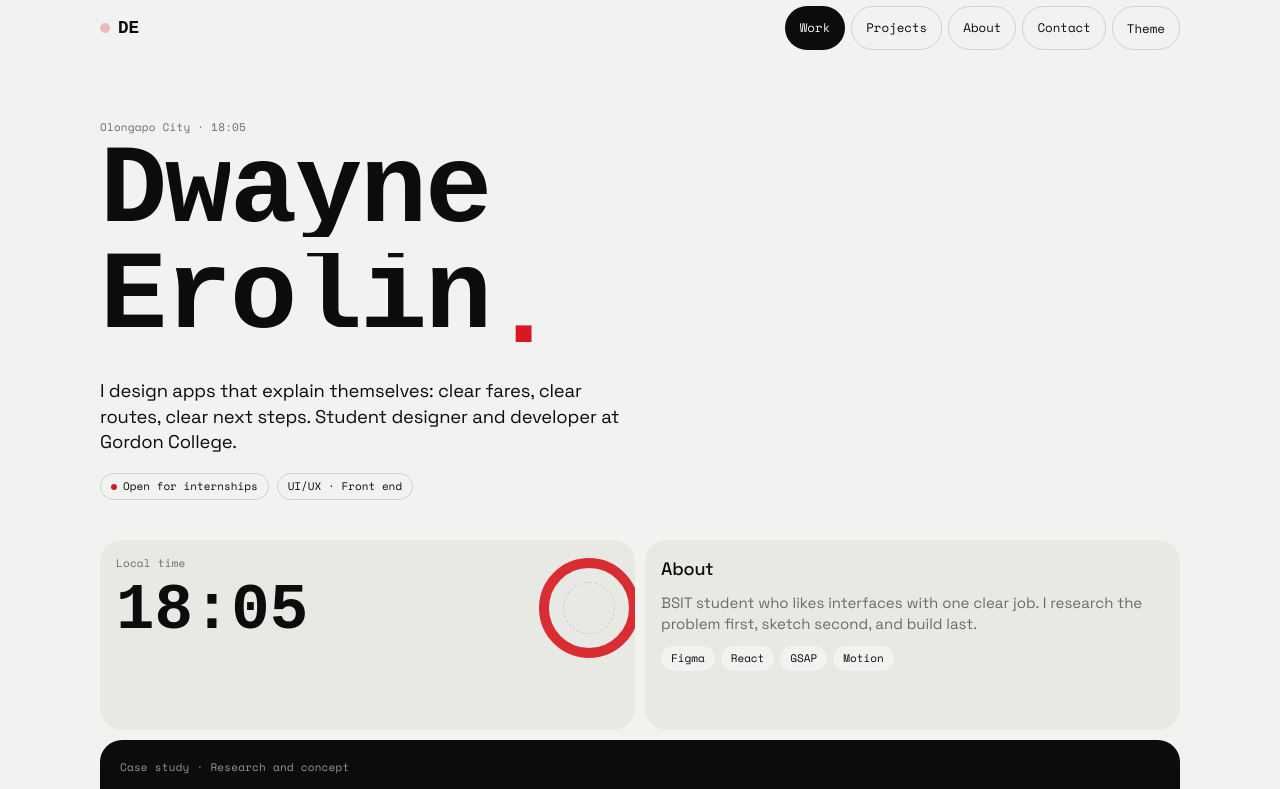
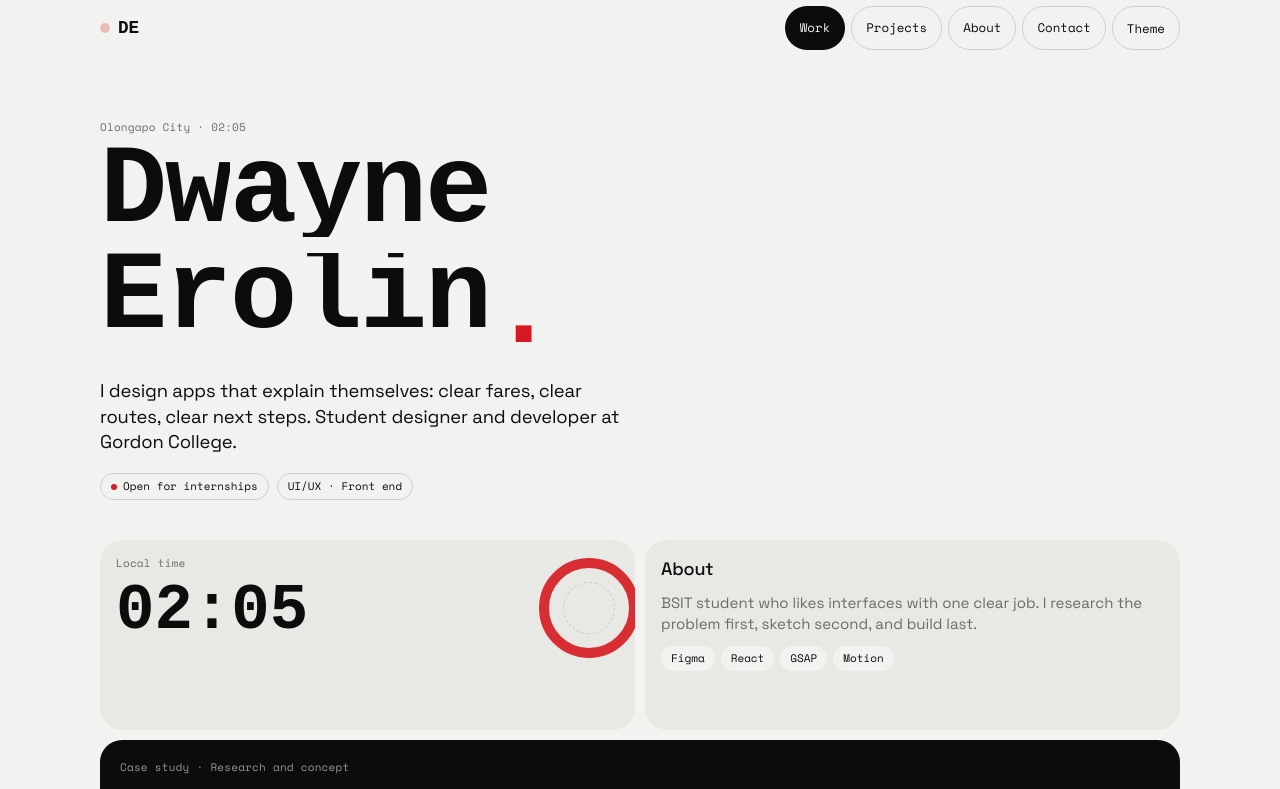
Before and after one commit to Bleek1029/Erolin-Dwayne--portfolio, a React (Vite) app: page / in a window 1280 px wide. Shown: the top 789 px of the page. Built offline with nearby package versions, Linux system fonts and the light colour scheme; a web font is replaced by a local one.

Commit message:
fix: display Manila time (UTC+8) for local clock

```diff
--- a/src/pages/Home.jsx
+++ b/src/pages/Home.jsx
@@ -13,13 +13,17 @@ export default function Home() {
   const [time, setTime] = useState('');
   const heroNameRef = useRef(null);
 
-  // Live clock
+  // Live clock - Manila Time (UTC+8)
   useEffect(() => {
     const updateTime = () => {
       const now = new Date();
-      const hours = String(now.getHours()).padStart(2, '0');
-      const minutes = String(now.getMinutes()).padStart(2, '0');
-      setTime(`${hours}:${minutes}`);
+      const manilaTime = now.toLocaleTimeString('en-PH', {
+        timeZone: 'Asia/Manila',
+        hour: '2-digit',
+        minute: '2-digit',
+        hour12: false,
+      });
+      setTime(manilaTime);
     };
     updateTime();
     const interval = setInterval(updateTime, 15000);
```
